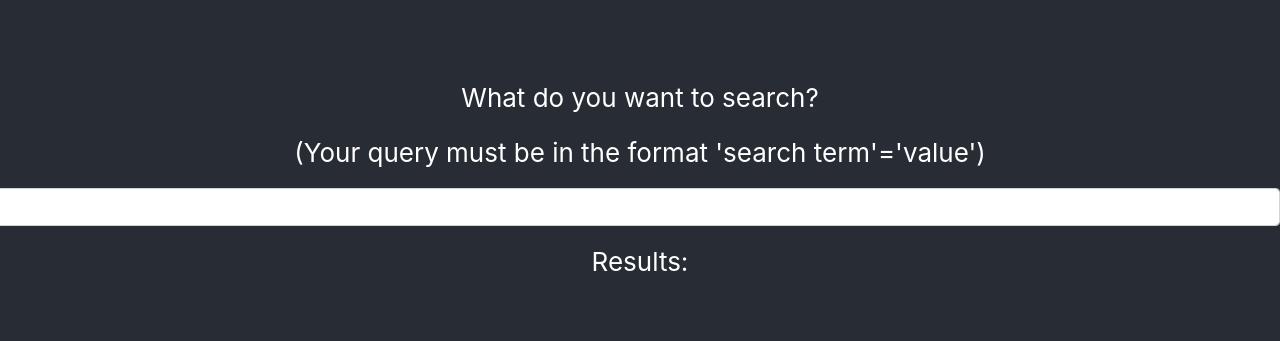
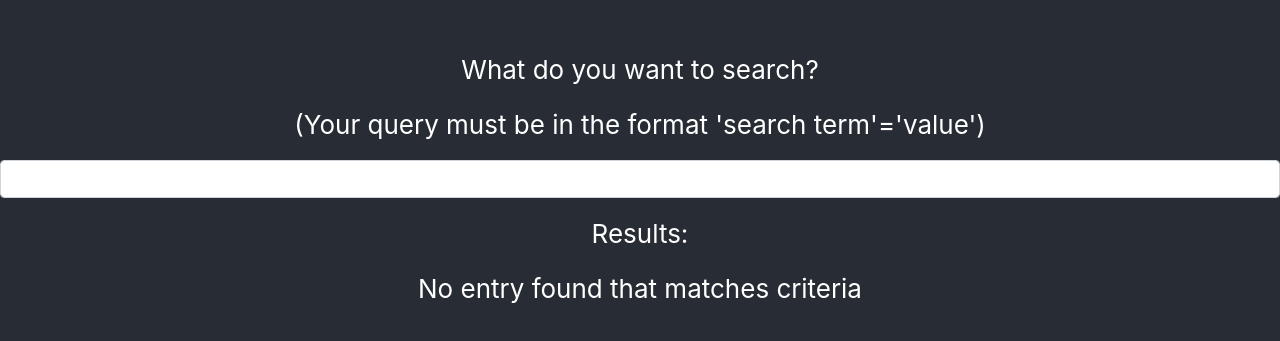
Before and after one commit to mmaaddiieemm/search-app, a React (Create React App) app: page / in a window 1280 px wide. Shown: the part 213-554 px from the top of the page. Built offline with nearby package versions, Linux system fonts and the light colour scheme.

Commit message:
Added conditional rendering to show an error message if no data found

```diff
--- a/src/App.js
+++ b/src/App.js
@@ -18,9 +18,6 @@ function App() {
       <p>What do you want to search? </p>
       <p>(Your query must be in the format 'search term'='value')</p>
       <InputGroup className="mb-3">
-        <InputGroup.Prepend>
-          {/* <Button variant="outline-secondary"></Button> */}
-        </InputGroup.Prepend>
         <FormControl aria-describedby="basic-addon1" onChange={(e) => setSearchCriteria(e.target.value)} />
       </InputGroup>
       <p>Results: </p>
--- a/src/DisplayResults.js
+++ b/src/DisplayResults.js
@@ -8,17 +8,27 @@ const OrgDb = require('./data/organizations.json');
 const TicketsDb = require('./data/tickets.json');
 const UsersDb = require('./data/users.json');
 
+function DetermineResults({users, tickets, orgs}) {
+  if (users.length === 0 && tickets.length === 0 && orgs.length === 0 ) {
+    return <p>No entry found that matches criteria</p>;
+  } else {
+    return (
+      <div>
+        {users.map((i) => <Users key={i.external_id} userData={i} />)}
+        {tickets.map((j) => <Tickets key={j.external_id} ticketData={j} />)}
+        {orgs.map((k) => <Organizations key={k.external_id} orgData={k} />)}
+      </div>
+    );
+  }
+}
+
 function DisplayResults({ searchKey, value }) {
   const users = Search(searchKey, value, UsersDb);
   const tickets = Search(searchKey, value, TicketsDb);
   const orgs = Search(searchKey, value, OrgDb);
 
   return (
-    <div>
-      {users.map((i) => <Users key={i.external_id} userData={i} />)}
-      {tickets.map((j) => <Tickets key={j.external_id} ticketData={j} />)}
-      {orgs.map((k) => <Organizations key={k.external_id} orgData={k} />)}
-    </div>
+    <DetermineResults users={users} tickets={tickets} orgs={orgs} />
   );
 }
 
```
